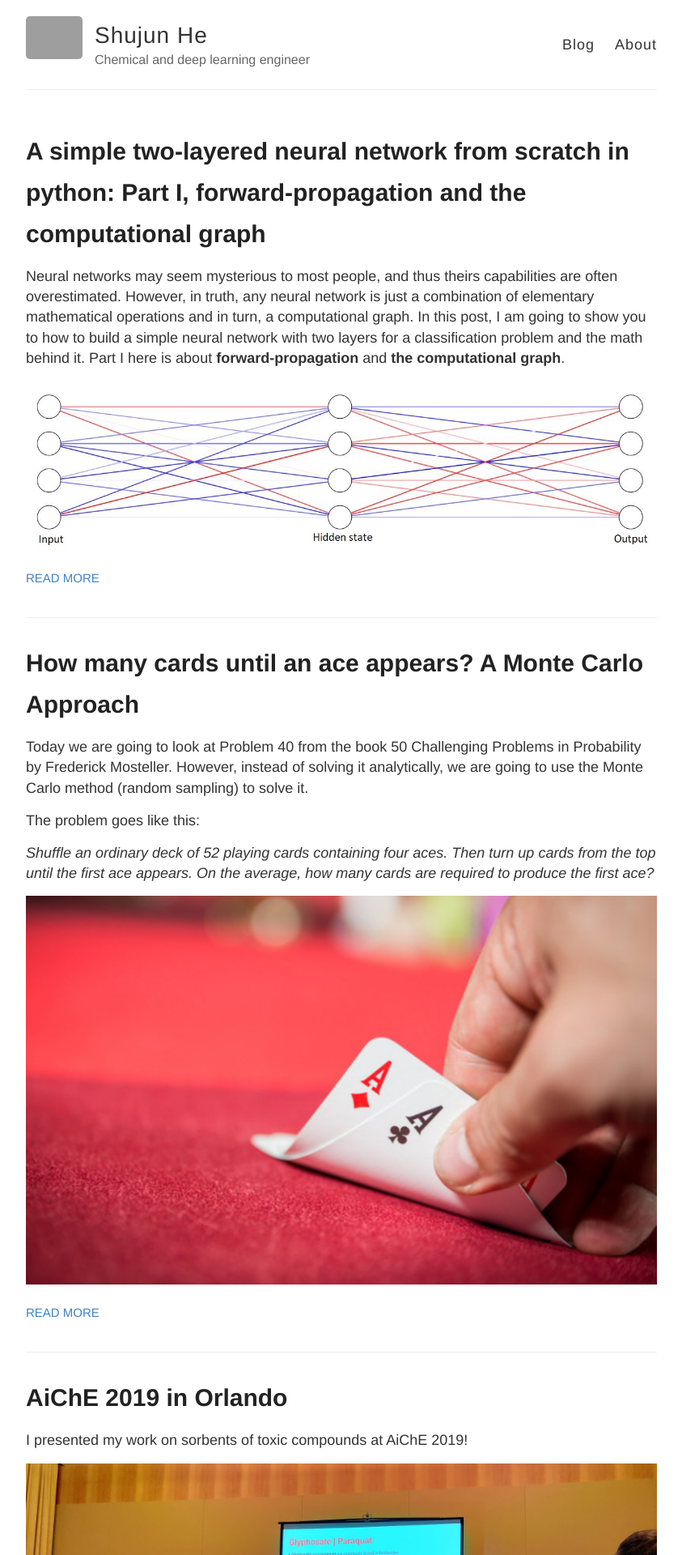
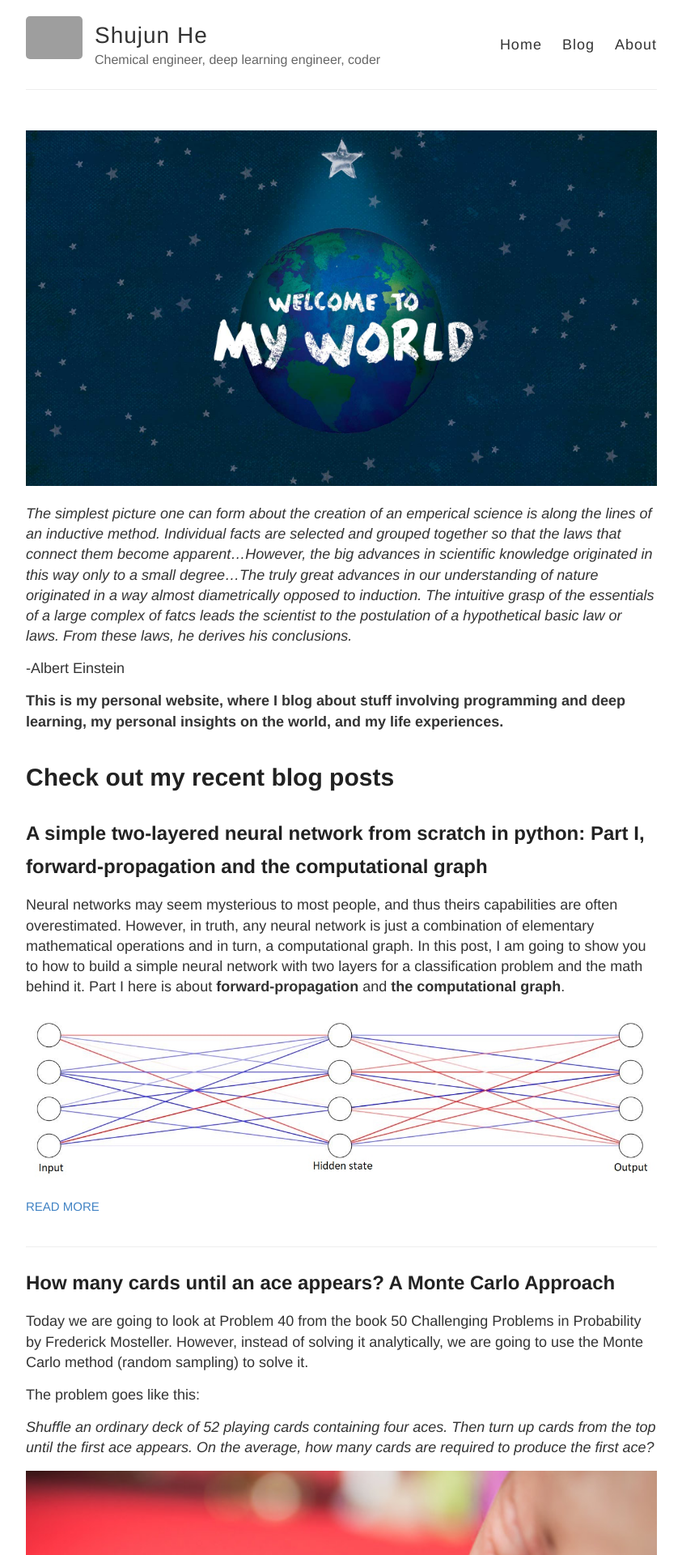
Before and after one commit to Shujun-He/shujun-he.github.io, a Jekyll site: the page built from index.md, in a window 1280 px wide. Shown: the top 1920 px of the page at 81% size, without its empty margins (218-1061 px from the left). Built offline with Jekyll 4.4.1, drawn with Linux system fonts in a browser that asks for light colours; some of the changed text lies outside the part shown; grey boxes are pictures that could not be loaded.

Commit message:
Added home

```diff
--- a/_config.yml
+++ b/_config.yml
@@ -6,7 +6,7 @@
 name: Shujun He
 
 # Short bio or description (displayed in the header)
-description: Chemical and deep learning engineer
+description: Chemical engineer, deep learning engineer, coder
 
 # URL of your avatar or profile pic (you could use your GitHub profile pic)
 avatar: https://scontent-dfw5-2.xx.fbcdn.net/v/t1.0-9/14991895_1864256183802936_1183541276969271740_n.jpg?_nc_cat=102&_nc_ohc=VOaaApmMvaAAQnzz3DHiPwikZeL0RWgZyfsyu6ni2gS_dFUaIMX110YMg&_nc_ht=scontent-dfw5-2.xx&oh=57b6d8b56ecd084f4a16168ed323d815&oe=5E6D9D1D
--- a/_layouts/default.html
+++ b/_layouts/default.html
@@ -27,7 +27,8 @@
           </div>
 
           <nav>
-            <a href="{{ site.baseurl }}/">Blog</a>
+            <a href="{{ site.baseurl }}/">Home</a>
+            <a href="{{ site.baseurl }}/blog">Blog</a>
             <a href="{{ site.baseurl }}/about">About</a>
           </nav>
         </header>
--- /dev/null
+++ b/index.md
@@ -0,0 +1,35 @@
+---
+layout: default
+---
+
+![](/images/welcome_to_my_world.jpg)
+
+*The simplest picture one can form about the creation of an emperical science is along the lines of an inductive method.
+Individual facts are selected and grouped together so that the laws that connect them become apparent...However, the big advances
+in scientific knowledge originated in this way only to a small degree...The truly great advances in our understanding of nature originated
+in a way almost diametrically opposed to induction. The intuitive grasp of the essentials of a large complex of fatcs leads the scientist
+to the postulation of a hypothetical basic law or laws. From these laws, he derives his conclusions.*
+
+-Albert Einstein
+
+**This is my personal website, where I blog about stuff involving programming and deep learning, my personal insights on the world, and my life experiences.**
+
+
+# Check out my recent blog posts
+
+<div class="posts">
+  {% for post in site.posts limit:2%}
+    <article class="post">
+
+      <h2><a href="{{ site.baseurl }}{{ post.url }}">{{ post.title }}</a></h2>
+
+      <div class="entry">
+        {{ post.excerpt }}
+      </div>
+
+      <a href="{{ site.baseurl }}{{ post.url }}" class="read-more">Read More</a>
+    </article>
+  {% endfor %}
+</div>
+
+<h3><a href="\blog" class="read-more">Like what you see? Click here for more posts...</a><h3>
--- a/style.scss
+++ b/style.scss
@@ -53,6 +53,9 @@ h1 {
 
 h2 {
   font-size: 24px;
+  a {
+    color: inherit;
+  }
 }
 
 h3 {
@@ -76,6 +79,7 @@ a {
     color: $blue;
   }
 }
+
 
 ul, ol {
   margin: 15px 0;
```
Also changed, not shown: about.md (+7 -14 lines), blog.md (added, +19 -0 lines), images/brainstorm.png (added), images/welcome_to_my_world.jpg (added).
